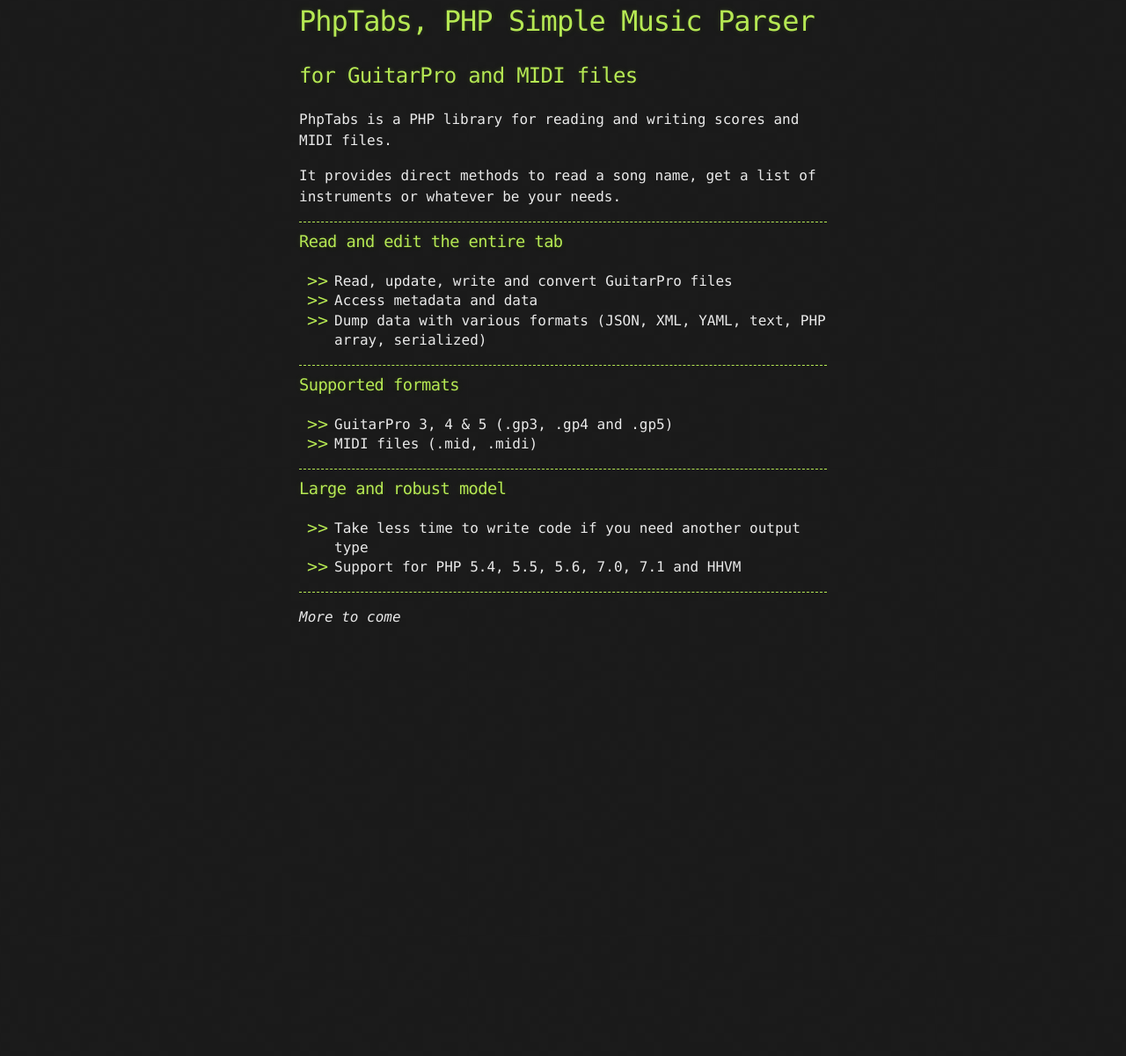
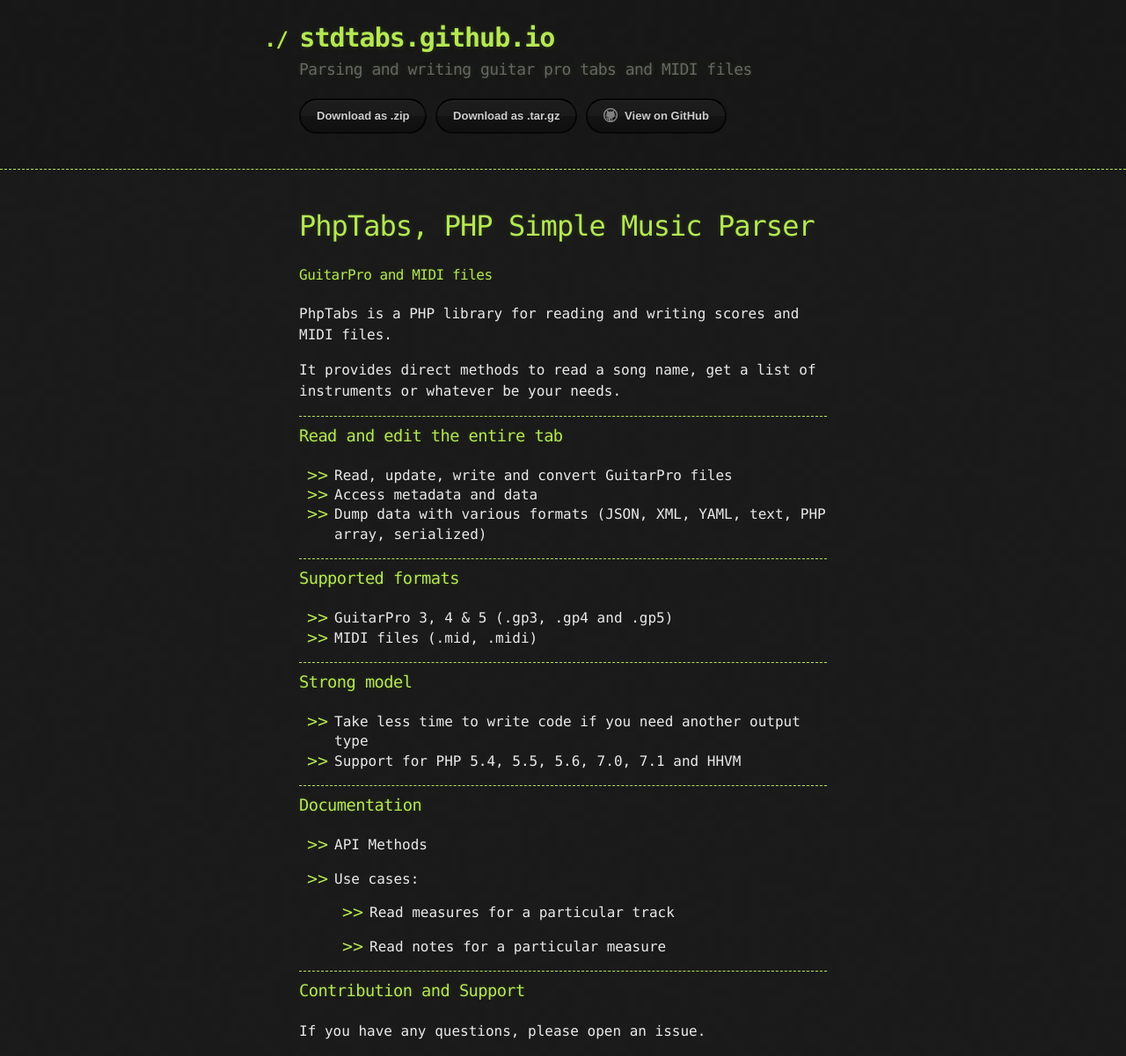
Before and after one commit to stdtabs/stdtabs.github.io, a Jekyll site: the page built from index.md, in a window 1280 px wide. Shown: the whole page at 88% size. Built offline with Jekyll 4.4.1, drawn with Linux system fonts in a browser that asks for light colours; our own code applies the rules of GitHub Pages for plain Markdown files; before the commit the page ends 900 px from its top, so only the background shows below that.

Commit message:
Update front page

```diff
--- a/_config.yml
+++ b/_config.yml
@@ -5,3 +5,5 @@
 
 # Site description (head)
 description: Parsing and writing guitar pro tabs and MIDI files
+
+show_downloads: true
--- a/_layouts/default.html
+++ b/_layouts/default.html
@@ -7,6 +7,21 @@
 
 <body>
   <div class="wrapper-container">
+
+    <header>
+      <div class="container">
+        <h1>{{ site.title | default: site.github.repository_name }}</h1>
+        <h2>{{ site.description | default: site.github.project_tagline }}</h2>
+
+        <section id="downloads">
+          {% if site.show_downloads %}
+            <a href="{{ site.github.zip_url }}" class="btn">Download as .zip</a>
+            <a href="{{ site.github.tar_url }}" class="btn">Download as .tar.gz</a>
+          {% endif %}
+          <a href="{{ site.github.repository_url }}" class="btn btn-github"><span class="icon"></span>View on GitHub</a>
+        </section>
+      </div>
+    </header>
 
     <div class="container">
 
--- a/index.md
+++ b/index.md
@@ -26,11 +26,25 @@
 
 ------------------------------------------------------------------------
 
-### Large and robust model
+### Strong model
 
 - Take less time to write code if you need another output type
 - Support for PHP 5.4, 5.5, 5.6, 7.0, 7.1 and HHVM
 
 ------------------------------------------------------------------------
 
-_More to come_
+### Documentation
+
+- API Methods
+
+- Use cases:
+
+  - Read measures for a particular track
+
+  - Read notes for a particular measure
+
+------------------------------------------------------------------------
+
+### Contribution and Support
+
+If you have any questions, please open an issue.
```
Also changed, not shown: other parts of index.md (+1 -1 lines).
